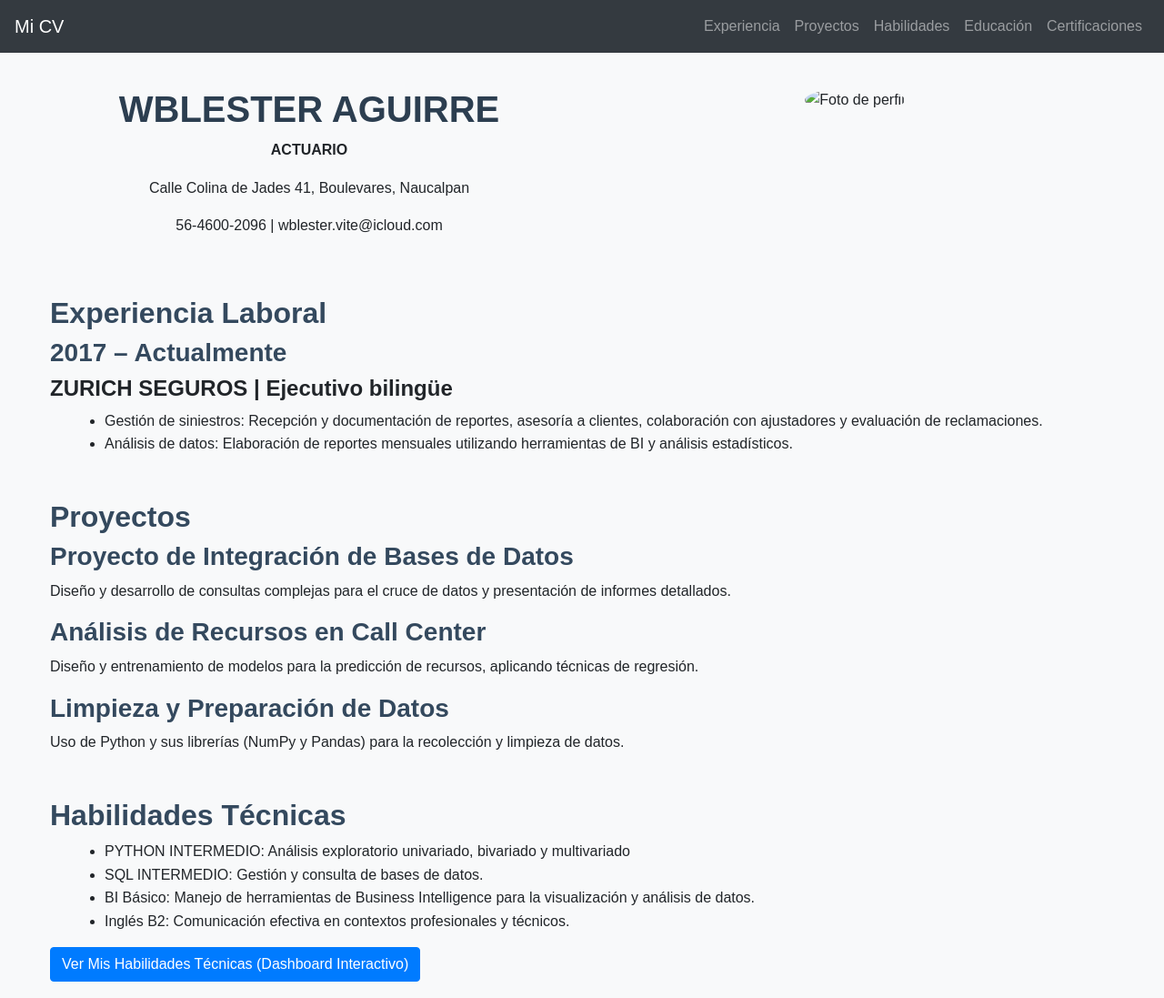
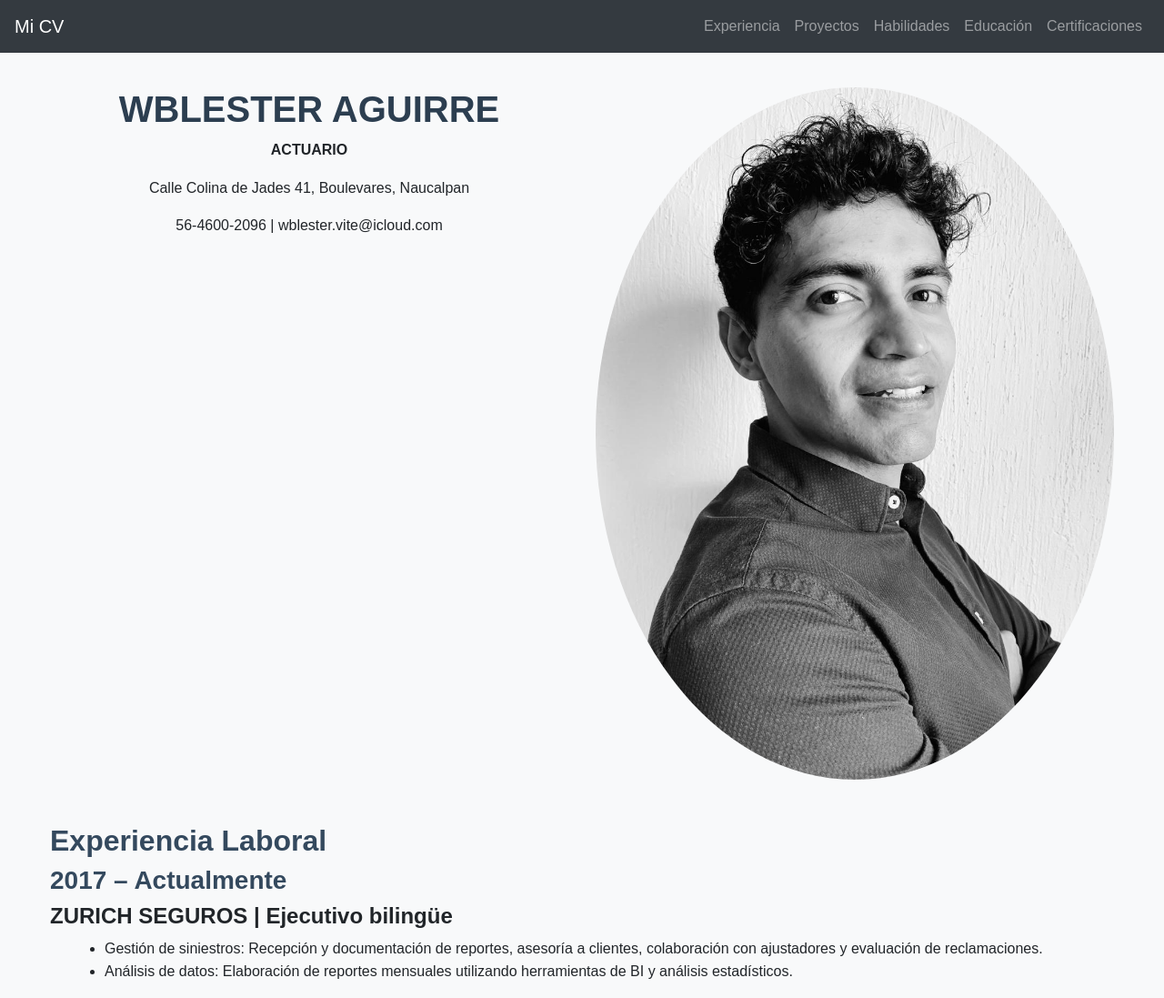
Before and after one commit to wblester-vite/cv-flask, a Flask app: page / in a window 1280 px wide. Shown: the top 1097 px of the page at 91% size. Run offline with Flask 3, Linux system fonts and the light colour scheme; some libraries are stand-ins or nearby versions.

Commit message:
se añade foto de perfil

```diff
--- a/templates/cv.html
+++ b/templates/cv.html
@@ -46,7 +46,8 @@
                 <p>56-4600-2096 | wblester.vite@icloud.com</p>
             </div>
             <div class="col-md-6">
-                <img src="https://via.placeholder.com/400x400" class="img-fluid rounded-circle" alt="Foto de perfil">
+                <img src="{{ url_for('static', filename='images/wblester-vite.jpeg') }}" class="img-fluid rounded-circle" alt="Foto de perfil">
+
             </div>
         </div>
     </header>
```
Also changed, not shown: static/images/wblester-vite.jpeg (added).
